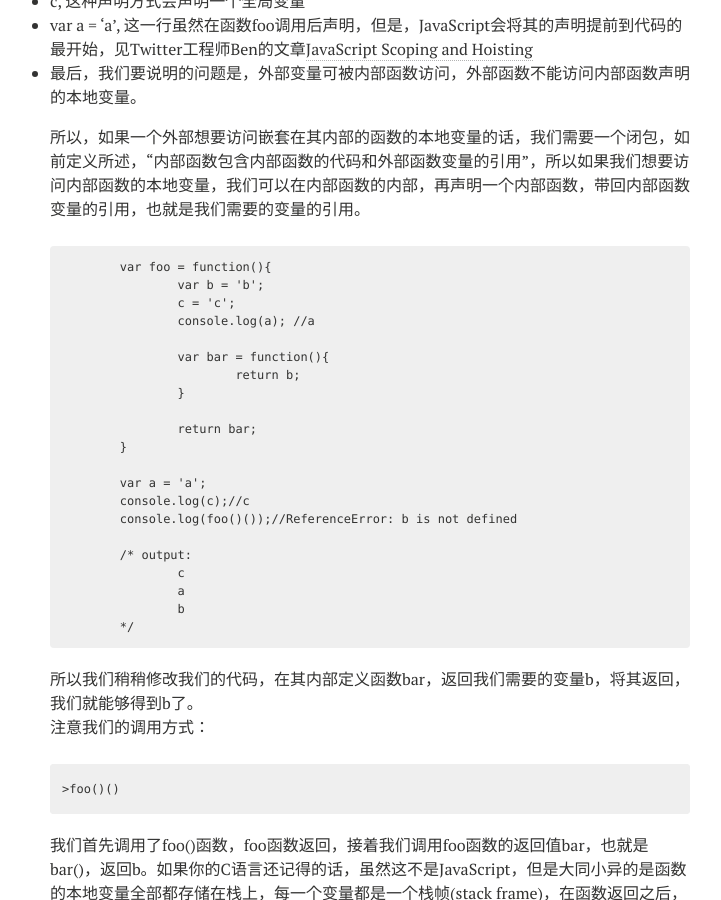
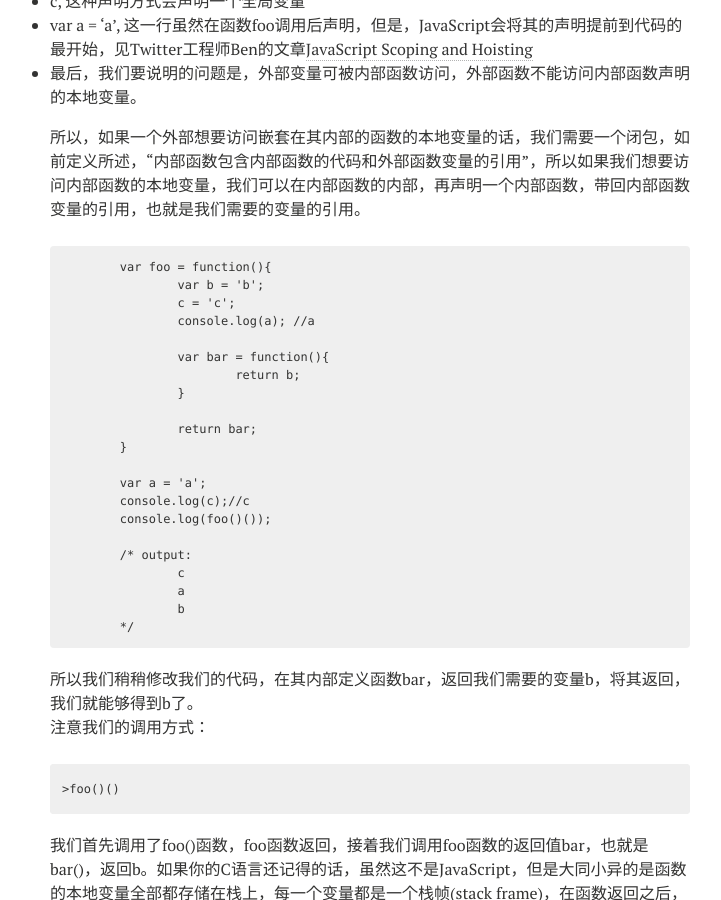
Before and after one commit to jasonlvhit/jasonlvhit.github.io, a Jekyll site: the page built from _posts/2014-03-19-closure.md, in a window 1280 px wide and 900 px high, scrolled down 1273 px. Shown: the whole window, without its empty margins (270-991 px from the left). Built offline with Jekyll 4.4.1, drawn with Linux system fonts in a browser that asks for light colours; nearby versions of some CDN libraries.

Commit message:
Update 2014-03-19-closure.md

```diff
--- a/_posts/2014-03-19-closure.md
+++ b/_posts/2014-03-19-closure.md
@@ -61,7 +61,7 @@ JavaScript使用链式作用域，内部函数可以访问定义他们的外部
 
 	var a = 'a';
 	console.log(c);//c
-	console.log(foo()());//ReferenceError: b is not defined
+	console.log(foo()());
 
 	/* output:
 		c
```
